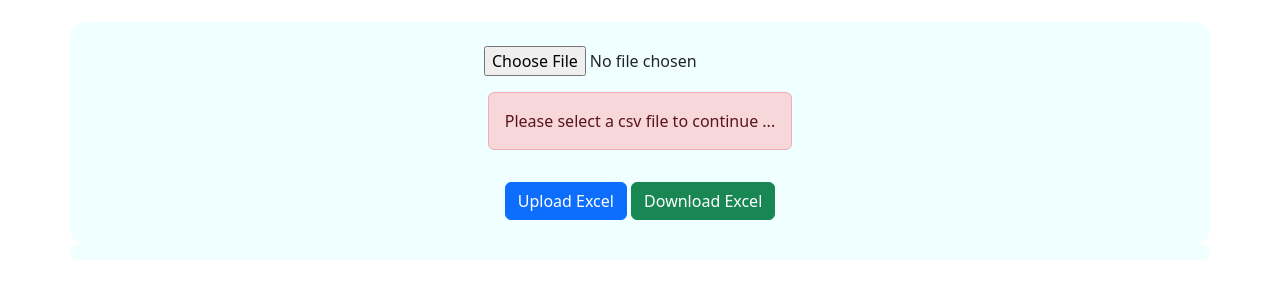
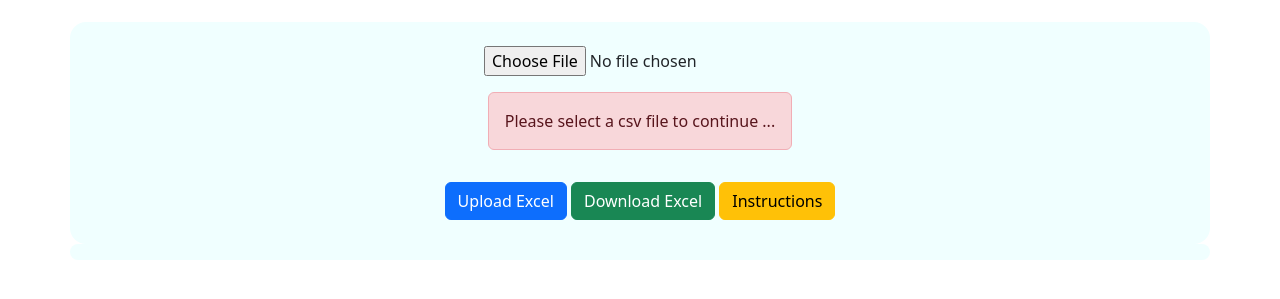
Before and after one commit to dasr4341/excel-formatter, a plain HTML site: page index.html in a window 1280 px wide. Shown: the part 103-402 px from the top of the page. Drawn offline with nearby package versions, Linux system fonts and the light colour scheme.

Commit message:
feat: instaruction added

```diff
--- a/index.html
+++ b/index.html
@@ -29,6 +29,8 @@
         <div class=" flex flex-row">
             <button class="btn btn-primary" id="upload">Upload Excel </button>
             <button class=" btn btn-success" onclick="downloadExcelFile()">Download Excel</button>
+            <a href="./assets/instructions.pdf"> <button class=" btn btn-warning" target="_blank">Instructions</button>
+            </a>
         </div>
         <div class="custom-loader  justify-content-center">
             <button class="btn btn-primary" type="button" disabled>
@@ -39,6 +41,9 @@
     </div>
 
     <section class="table container table-striped"></section>
+
+
+
     <script src="./app.js"></script>
     <script src="https://cdn.jsdelivr.net/npm/bootstrap@5.3.0-alpha1/dist/js/bootstrap.bundle.min.js"
         integrity="sha384-w76AqPfDkMBDXo30jS1Sgez6pr3x5MlQ1ZAGC+nuZB+EYdgRZgiwxhTBTkF7CXvN"
```
Also changed, not shown: 1 other file.
